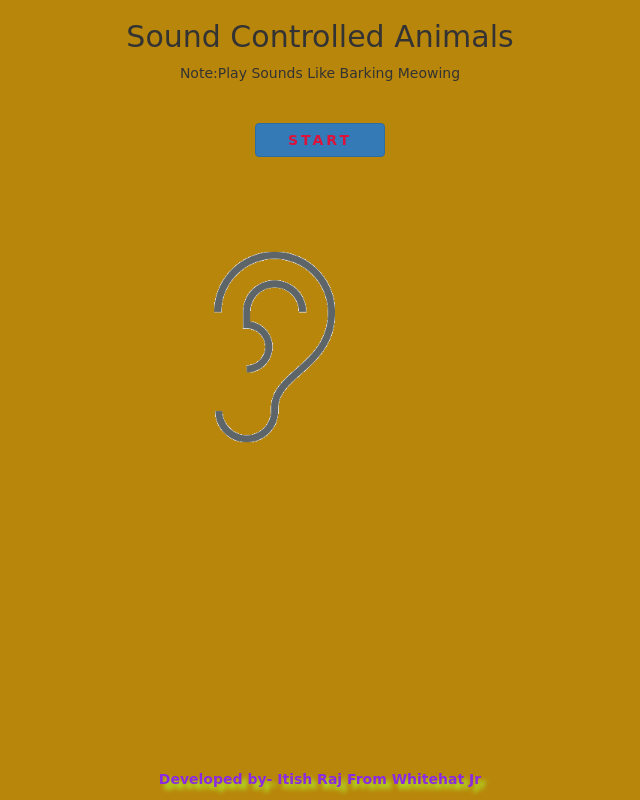
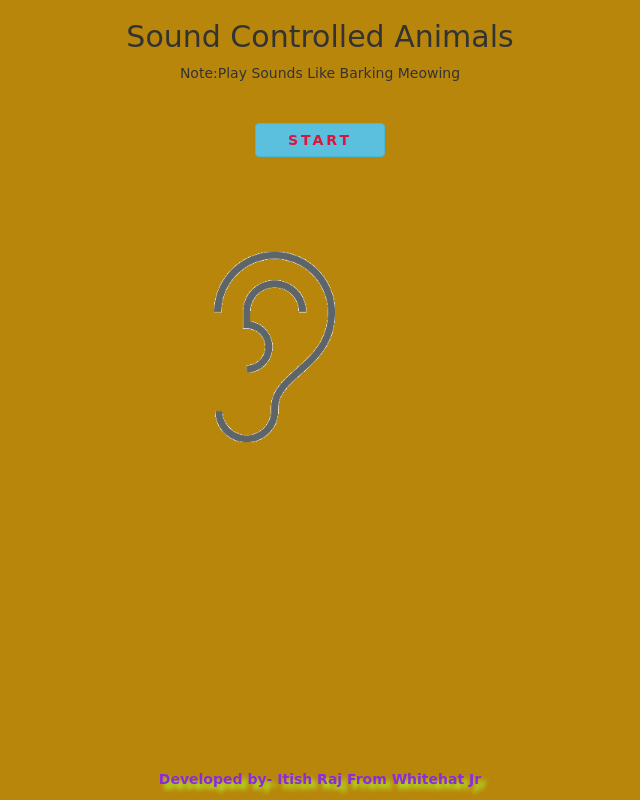
Before and after one commit to Itish-Raj-Singh/animal-sound-web-application, a plain HTML site: page index.html in a window 1280 px wide. Shown: the whole page, without its empty margins (320-960 px from the left). Drawn offline with nearby package versions, Linux system fonts and the light colour scheme.

Commit message:
Add files via upload

```diff
--- a/index.html
+++ b/index.html
@@ -16,7 +16,7 @@
         </div>
         <div class="main_div">
             <center>
-                <button onclick="startClassification();" class="btn btn-primary">START</button>
+                <button class="btn btn-info" onclick="startClassifictaion()">START</button>
                 <h4 id="detected_number"></h4>
                 <h3 id="detected_voice_of"></h3>
                 <br>
```
